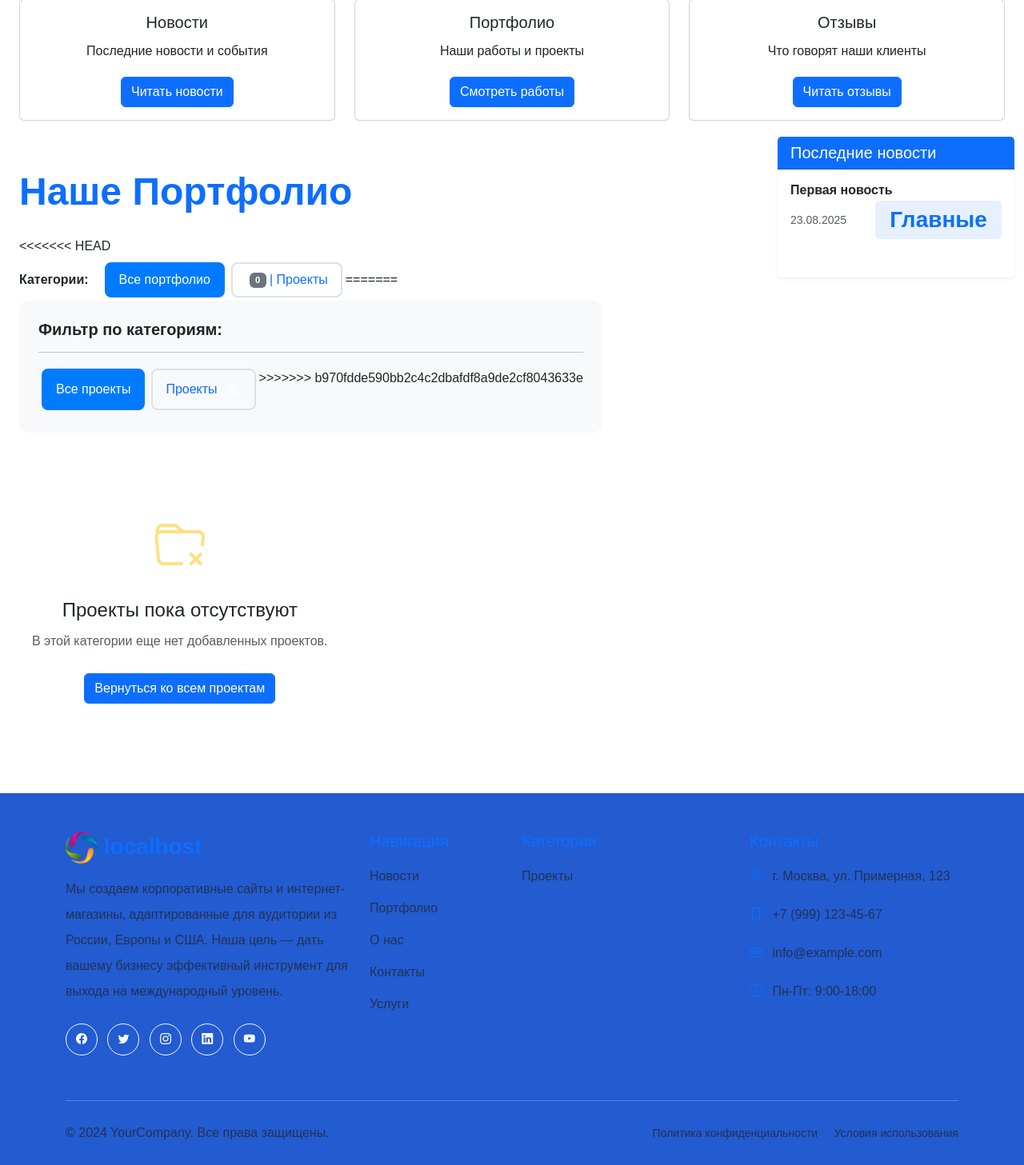
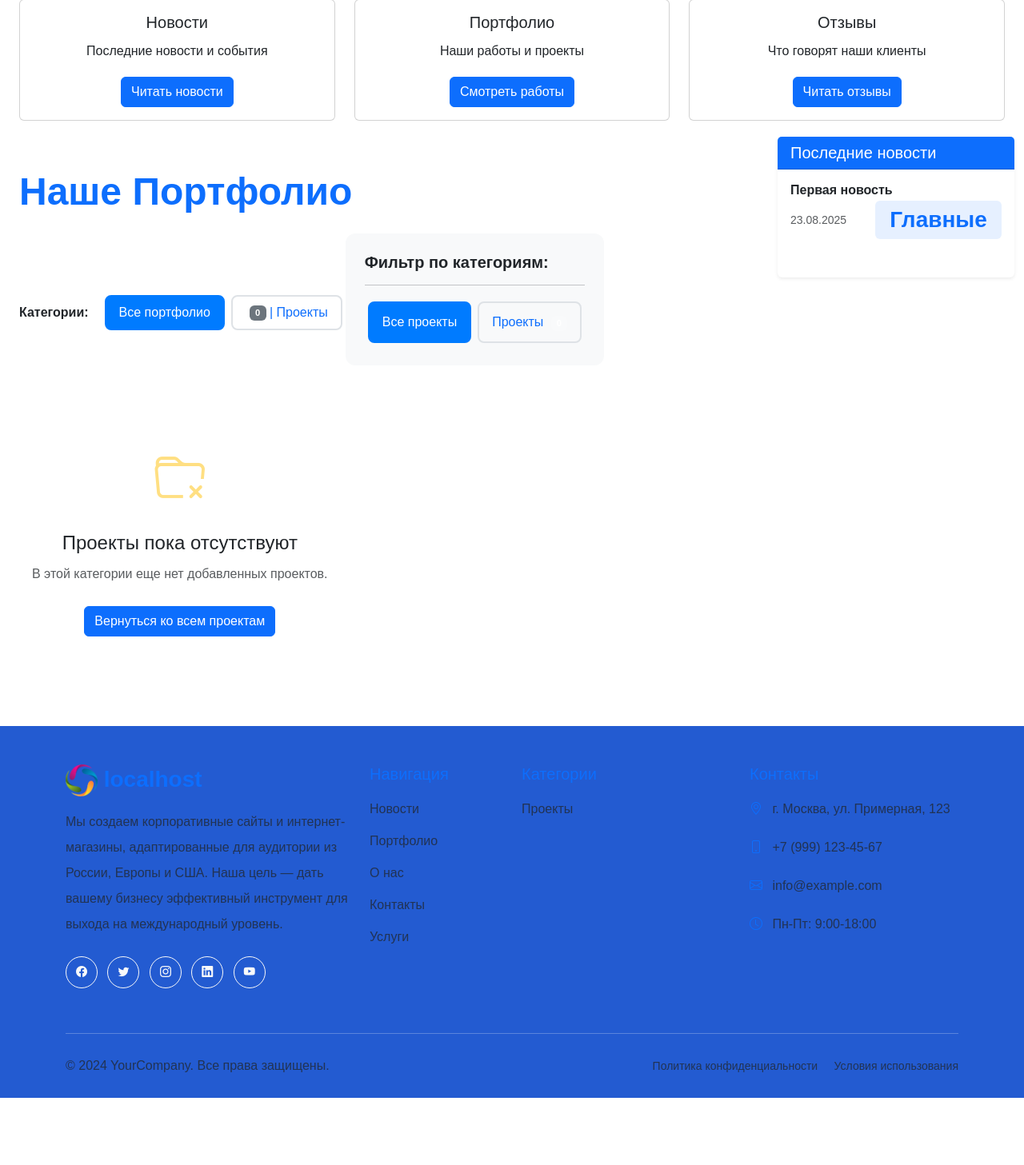
Before and after one commit to DpiTStudio/mysite, a Django app: page /portfolio/ in a window 1280 px wide. Shown: the part 621-2078 px from the top of the page at 80% size. After the commit the page ends 1994 px from the top, so only its background shows below. Run offline with Django 4.2, Linux system fonts and the light colour scheme; data comes from the database, SQL or seed files in the repository; data that the repository does not hold is empty.

Commit message:
On branch main Your branch is up to date with 'origin/main'.
Changes to be committed:
	modified:   portfolio/templates/portfolio/list.html

```diff
--- a/portfolio/templates/portfolio/list.html
+++ b/portfolio/templates/portfolio/list.html
@@ -205,7 +205,6 @@
 
             <!-- Категории -->
             {% if categories %}
-<<<<<<< HEAD
             <div class="mb-4">
                 <div class="d-flex flex-wrap align-items-center mb-3">
                     <span class="me-3 fw-semibold">Категории:</span>
@@ -222,7 +221,6 @@
                         </a>
                         {% endfor %}
                     </div>
-=======
             <div class="category-filter">
                 <h5 class="fw-semibold mb-12">Фильтр по категориям:</h5><hr>
                 <div class="d-flex flex-wrap">
@@ -237,7 +235,6 @@
                         <span class="badge badge-count">{{ category.portfolio_count }}</span>
                     </a>
                     {% endfor %}
->>>>>>> b970fdde590bb2c4c2dbafdf8a9de2cf8043633e
                 </div>
             </div>
             {% endif %}
```
